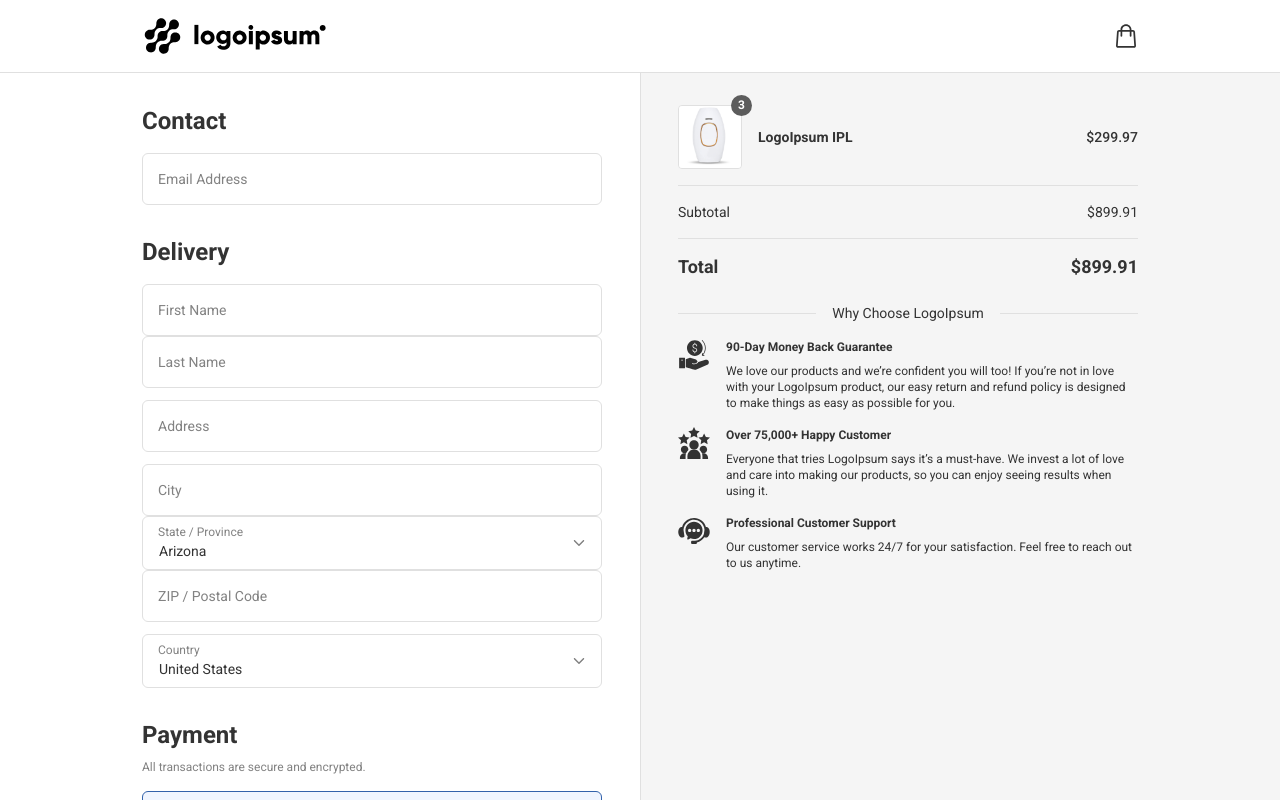
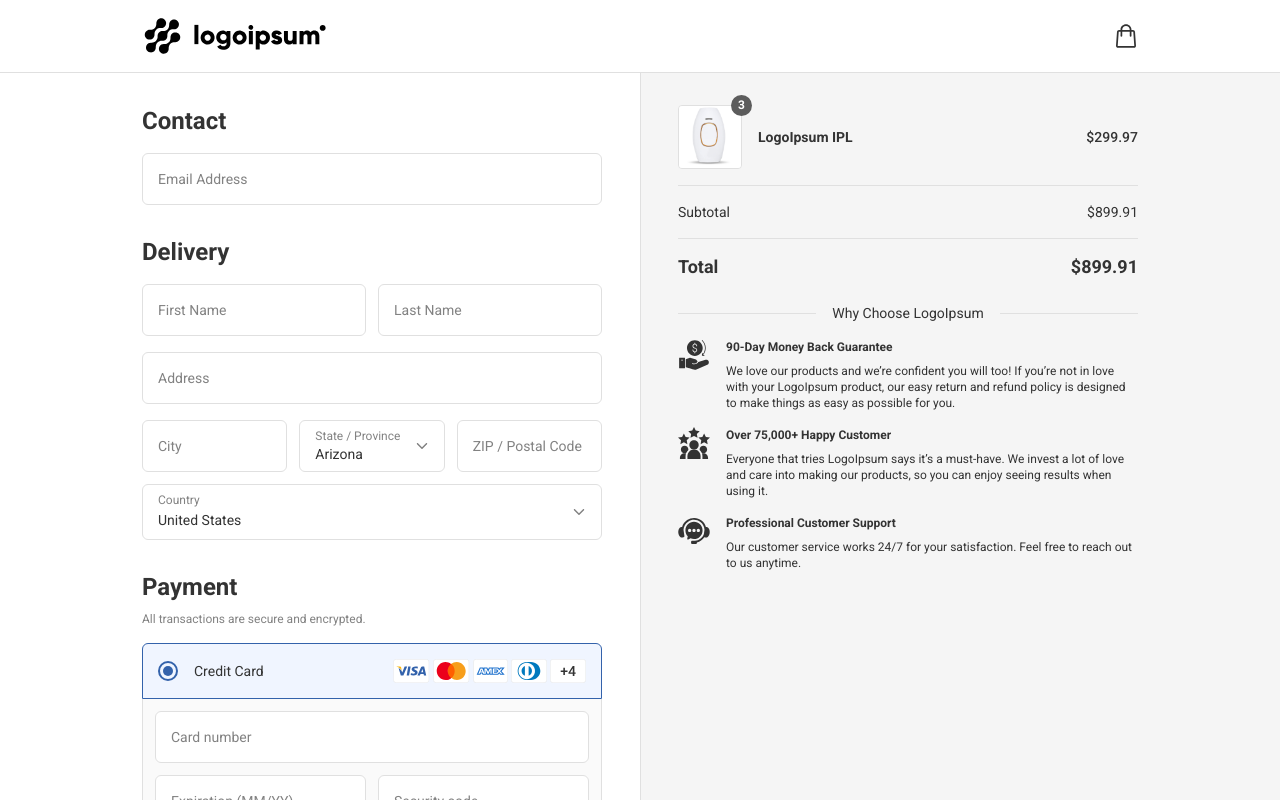
Before and after one commit to pocketful/Checkout, a React (Vite) app: page / in a window 1280 px wide. Shown: the top 800 px of the page. Built offline with nearby package versions, Linux system fonts and the light colour scheme.

Commit message:
delivery section style, jest configuration fixes

```diff
--- a/jest.config.ts
+++ b/jest.config.ts
@@ -12,7 +12,7 @@ const config: Config = {
   moduleFileExtensions: ['ts', 'tsx', 'js', 'jsx'],
   moduleNameMapper: {
     '^@/(.*)$': '<rootDir>/src/$1',
-    '\\.(css|scss|png|jpg|webp)$': 'identity-obj-proxy',
+    '\\.(css|scss|jpg|jpeg|png|gif|webp|svg)$': 'identity-obj-proxy',
   },
   testEnvironmentOptions: {
     customExportConditions: [''],
--- a/src/components/UI/Input/Input.tsx
+++ b/src/components/UI/Input/Input.tsx
@@ -3,17 +3,14 @@ import style from './Input.module.scss'
 
 interface InputProps extends InputHTMLAttributes<HTMLInputElement> {
   error?: string
-  classStyle?: string
+  className?: string
 }
 
-const Input = forwardRef<HTMLInputElement, InputProps>(({ classStyle, type, ...props }, ref) => {
+const Input = forwardRef<HTMLInputElement, InputProps>(({ className, type, ...props }, ref) => {
   return (
-    <input
-      type={type}
-      className={`${style.input} ${classStyle ? style[classStyle] : ''}`}
-      ref={ref}
-      {...props}
-    />
+    <div className={`${style.inputWrapper} ${className ?? ''}`} data-testid="input-wrapper">
+      <input type={type} className={style.input} ref={ref} {...props} />
+    </div>
   )
 })
 
--- a/src/components/UI/Select/Select.module.scss
+++ b/src/components/UI/Select/Select.module.scss
@@ -25,7 +25,7 @@
   background-repeat: no-repeat;
   background-position: right 16px center;
   width: 100%;
-  padding: 24px 16px 8px;
+  padding: 23px 15px 7px;
   border: 1px solid $gray-3;
   border-radius: 6px;
   appearance: none;
--- a/src/components/UI/Select/Select.tsx
+++ b/src/components/UI/Select/Select.tsx
@@ -8,20 +8,16 @@ export interface SelectOption {
 
 interface SelectProps extends SelectHTMLAttributes<HTMLSelectElement> {
   label?: string
-  classStyle?: string
+  className?: string
   options?: SelectOption[]
 }
 
 const Select = forwardRef<HTMLSelectElement, SelectProps>(
-  ({ label, options = [], classStyle, ...props }, ref) => {
+  ({ label, options = [], className, ...props }, ref) => {
     return (
-      <div className={style.selectGroup}>
+      <div className={`${style.selectGroup} ${className ?? ''}`}>
         {label && <span className={style.label}>{label}</span>}
-        <select
-          className={`${style.select} ${classStyle ? style[classStyle] : ''}`}
-          ref={ref}
-          {...props}
-        >
+        <select className={style.select} ref={ref} {...props}>
           {options.map((option) => (
             <option key={option.value} value={option.value}>
               {option.label}
--- a/src/components/pages/CheckoutPage/OrderForm/OrderForm.module.scss
+++ b/src/components/pages/CheckoutPage/OrderForm/OrderForm.module.scss
@@ -60,6 +60,10 @@
 
   color: $gray-4;
   margin-bottom: 12px;
+
+  @include for(ScreenMD) {
+    margin-bottom: 16px;
+  }
 }
 
 .cardHeading {
@@ -104,7 +108,50 @@
 .deliverySection {
   .deliveryInputs {
     display: grid;
-    gap: 12px;
+    gap: 16px;
+
+    .fullNameGroup {
+      display: grid;
+      grid-template-columns: 1fr 1fr;
+      gap: 12px;
+    }
+
+    .locationGroup {
+      display: grid;
+      gap: 12px;
+      grid-template-columns: repeat(2, 1fr);
+      grid-template-areas:
+        'city city'
+        'state zip'
+        'country country';
+
+      .cityInput {
+        grid-area: city;
+      }
+
+      .stateInput {
+        grid-area: state;
+      }
+
+      .zipInput {
+        grid-area: zip;
+      }
+
+      .countryInput {
+        grid-area: country;
+
+        > select {
+          height: 56px;
+        }
+      }
+
+      @include for(ScreenMD) {
+        grid-template-columns: repeat(3, 1fr);
+        grid-template-areas:
+          'city state zip'
+          'country country country';
+      }
+    }
   }
 }
 
@@ -127,14 +174,8 @@
   > button {
     margin-top: 12px;
   }
-}
 
-@include for(ScreenMD) {
-  .subtitle {
-    margin-bottom: 16px;
-  }
-
-  .paymentSection {
+  @include for(ScreenMD) {
     > button {
       margin-top: 16px;
     }
--- a/src/components/pages/CheckoutPage/OrderForm/OrderForm.tsx
+++ b/src/components/pages/CheckoutPage/OrderForm/OrderForm.tsx
@@ -32,17 +32,29 @@ const OrderForm = () => {
               <Input type="text" name="last_name" placeholder="Last Name" />
             </div>
 
-            <div>
-              <Input type="text" name="address" placeholder="Address" />
-            </div>
+            <Input type="text" name="address" placeholder="Address" />
 
             <div className={style.locationGroup}>
-              <Input type="text" name="city" placeholder="City" />
-              <Select label="State / Province" name="selectedState" options={states} />
-              <Input type="text" name="zip" placeholder="ZIP / Postal Code" />
+              <Input className={style.cityInput} type="text" name="city" placeholder="City" />
+              <Select
+                className={style.stateInput}
+                label="State / Province"
+                name="selectedState"
+                options={states}
+              />
+              <Input
+                className={style.zipInput}
+                type="text"
+                name="zip"
+                placeholder="ZIP / Postal Code"
+              />
+              <Select
+                className={style.countryInput}
+                label="Country"
+                name="selectedCountry"
+                options={countries}
+              />
             </div>
-
-            <Select label="Country" name="selectedCountry" options={countries} />
           </div>
         </section>
 
--- a/tsconfig.json
+++ b/tsconfig.json
@@ -27,6 +27,6 @@
     "noUnusedParameters": true,
     "noFallthroughCasesInSwitch": true
   },
-  "include": ["src/**/*"],
+  "include": ["src/**/*", "setupTests.ts", "jest.config.ts"],
   "references": [{ "path": "./tsconfig.node.json" }]
 }
```
Also changed, not shown: 2 other files (tests, documents, lock files or other folders).
